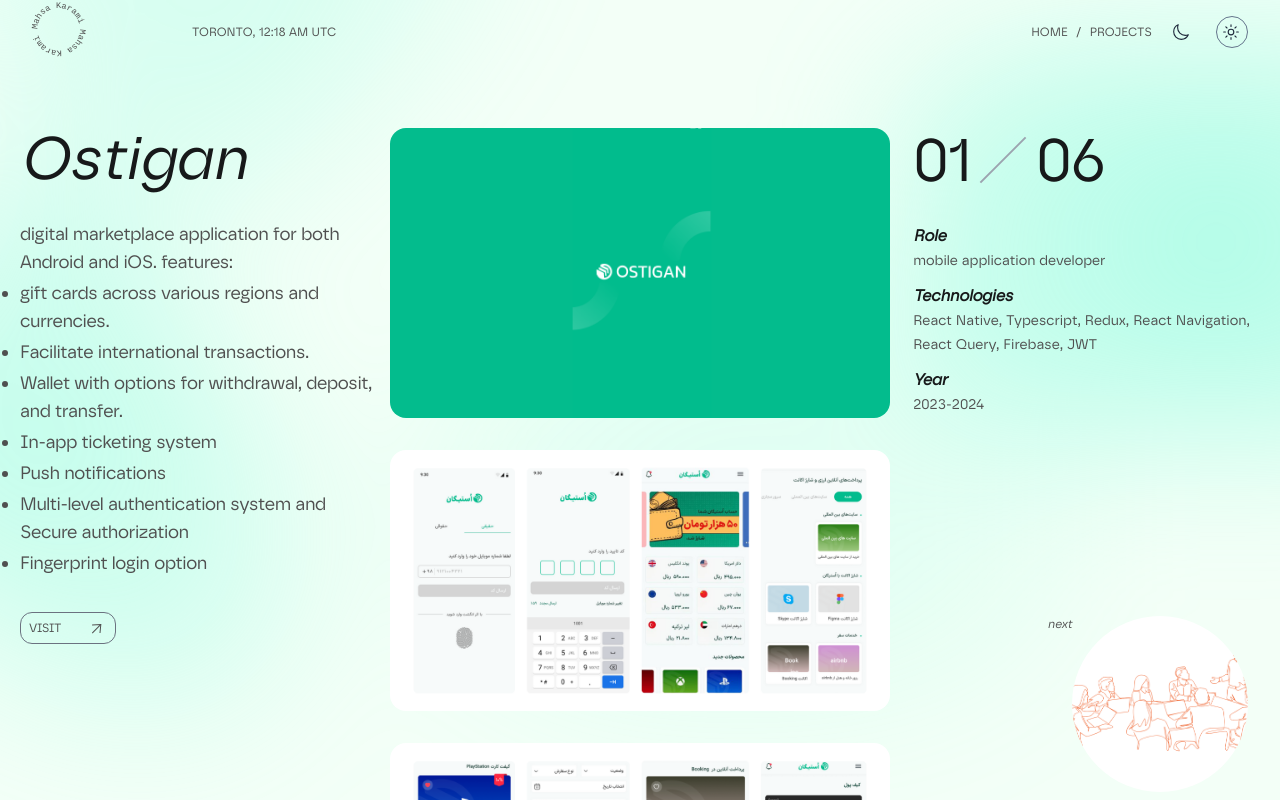
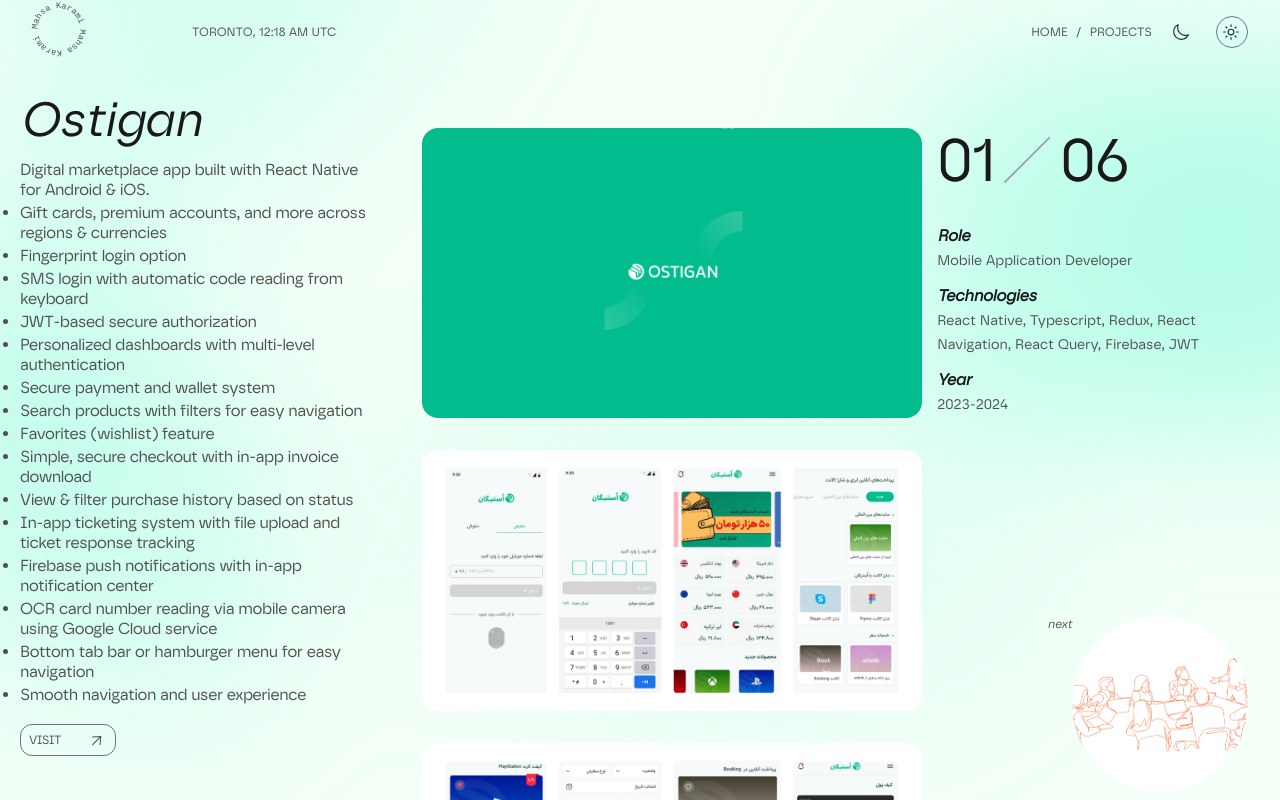
Before and after one commit to mkmi7171/portfolio, a React (Vite) app: page /projects/1 in a window 1280 px wide. Built offline with nearby package versions, Linux system fonts and the light colour scheme.

Commit message:
some changes to projects

```diff
--- a/src/components/MouseImageTrail.jsx
+++ b/src/components/MouseImageTrail.jsx
@@ -1,5 +1,7 @@
 import { useAnimate, motion } from "framer-motion";
 import React, { useRef, useState } from "react";
+import { IonIcon } from "@ionic/react";
+import {arrowDown} from "ionicons/icons";
 import pic1 from '../assets/smallPics/1.png'
 import pic2 from '../assets/smallPics/2.png'
 import pic3 from '../assets/smallPics/3.png'
@@ -57,7 +59,7 @@
             ready={isTextAnimationComplete}
         >
             <div className="flex h-[60vh] items-center px-8 justify-between">
-                <p className="hidden md:flex text-xs font-safiro-reg-i">latest projects</p>
+                <p className="hidden lg:flex text-sm font-safiro-reg-i">latest projects</p>
                 <div className="gap-8 flex flex-col justify-center items-center p-3">
                     <motion.h1
                         className="text-3xl md:text-4xl lg:text-5xl xl:text-6xl char uppercase leading-[0.9]"
@@ -81,7 +83,11 @@
                         Following are some of my recent projects in frontend and mobile application development. Scroll down to explore more!
                     </p>
                 </div>
-                <p className="hidden md:flex text-xs font-safiro-reg-i">scroll</p>
+                <div className="flex flex-col items-center hidden lg:flex gap-3">
+                <p className="text-sm font-safiro-reg-i text-center">scroll down to see more</p>
+                <IonIcon
+                    icon={arrowDown} />
+                </div>
             </div>
         </MouseImageTrail>
     );
--- a/src/components/Projects.jsx
+++ b/src/components/Projects.jsx
@@ -5,6 +5,8 @@
 import { ImageTrail } from "./MouseImageTrail";
 import InteractiveBackground from "./InteractiveBackground";
 import { useDarkMode } from "./DarkModeContext";
+import {arrowBack, arrowForward} from "ionicons/icons";
+import { IonIcon } from "@ionic/react";
 
 const Projects = () => {
     const { isDarkMode } = useDarkMode()
@@ -33,10 +35,10 @@
             <Link to={{
                 pathname: `/projects/${card.id}`,
                 state: { positionY: 0 },
-            }} className="group h-56 flex gap-2 ">
+            }} className="group h-56 flex gap-2">
                 <motion.div
                     layoutId={`project-image-${card.id}`}
-                    className="relative h-28 w-28 sm:h-32 sm:w-32 md:h-40 md:w-40 lg:w-48 lg:h-48 xl:h-56 xl:w-56  rounded-full overflow-hidden"
+                    className="relative h-28 w-28 sm:h-32 sm:w-32 md:h-40 md:w-40 lg:w-48 lg:h-48  rounded-full overflow-hidden"
                     style={{
                         borderRadius: '50%'
                     }}
@@ -51,10 +53,10 @@
                     ></div>
 
                 </motion.div>
-                <div className="h-28 w-28 sm:h-32 sm:w-32 md:h-40 md:w-40 lg:w-48 lg:h-48 xl:h-56 xl:w-56 flex rounded-full border border-gray-400 border-opacity-50 justify-center items-center relative">
-                    <div className={`absolute group-hover:rotate-90 transition-transform duration-300 h-28 w-28 sm:h-32 sm:w-32 md:h-40 md:w-40 lg:w-48 lg:h-48 xl:h-56 xl:w-56 rounded-full before:w-[2.5px] before:h-[2.5px] ${isDarkMode ? 'before:bg-white' : 'before:bg-black'} before:absolute before:left-[3px] before:top-2/3 before:rounded-full after:h-[2.5px] after:w-[2.5px] ${isDarkMode ? 'after:bg-white' : 'after:bg-black'} after:absolute after:right-[3px] after:top-1/3 after:rounded-full`}>
+                <div className="h-28 w-28 sm:h-32 sm:w-32 md:h-40 md:w-40 lg:w-48 lg:h-48 flex rounded-full border border-gray-400 border-opacity-50 justify-center items-center relative">
+                    <div className={`absolute group-hover:rotate-90 transition-transform duration-300 h-28 w-28 sm:h-32 sm:w-32 md:h-40 md:w-40 lg:w-48 lg:h-48 rounded-full before:w-[2.5px] before:h-[2.5px] ${isDarkMode ? 'before:bg-white' : 'before:bg-black'} before:absolute before:left-[3px] before:top-2/3 before:rounded-full after:h-[2.5px] after:w-[2.5px] ${isDarkMode ? 'after:bg-white' : 'after:bg-black'} after:absolute after:right-[3px] after:top-1/3 after:rounded-full`}>
                     </div>
-                    <div className="p-3 w-[6.5rem] h-[6.5rem] sm:w-[7.5rem] sm:h-[7.5rem] md:w-[9.5rem] md:h-[9.5rem] lg:w-[11.5rem] lg:h-[11.5rem] xl:w-[13.5rem] xl:h-[13.5rem] mat-bg self-center rounded-full flex flex-col justify-between items-center group-hover:scale-95 transition-all transition-400">
+                    <div className="p-3 w-[6.5rem] h-[6.5rem] sm:w-[7.5rem] sm:h-[7.5rem] md:w-[9.5rem] md:h-[9.5rem] lg:w-[11.5rem] lg:h-[11.5rem]  mat-bg self-center rounded-full flex flex-col justify-between items-center group-hover:scale-95 transition-all transition-400">
                         <span className="text-xs">NO. {index + 1}</span>
                         <p className="font-safiro-reg-i text-sm sm:text-lg md:text-xl lg:text-2xl number">{card.title}</p>
                         <span className="text-xs">2022</span>
@@ -66,7 +68,7 @@
 
     return (
         <div ref={targetRef} className="relative h-[300vh]">
-            <div ref={containerRef} className="sticky h-screen top-0 flex  flex-col overflow-hidden">
+            <div ref={containerRef} className="sticky h-screen top-0 flex flex-col overflow-hidden justify-evenly">
                 <InteractiveBackground colors={customColors} />
                 <ImageTrail />
                 <motion.div initial={animate ? { x: "-200px" } : { x: '0' }}
@@ -85,6 +87,12 @@
                             return <Card card={card} index={index} key={card.id} />;
                         })}
                     </motion.div>
+                    <div className="flex items-center gap-3 justify-center lg:hidden">
+
+                    <IonIcon icon={arrowBack} />
+                        <p className="font-safiro-reg-i">slide to the left or right </p>
+                        <IonIcon icon={arrowForward} />
+                    </div>
 
                </motion.div>
 
--- a/src/components/ProjectsArray.jsx
+++ b/src/components/ProjectsArray.jsx
@@ -38,14 +38,23 @@
         image: OstiganCard,
         title: "Ostigan",
         id: 1,
-        description: `digital marketplace application for both Android and iOS. features:<ul class="list">
-        <li>gift cards across various regions and currencies.</li>
-        <li>Facilitate international transactions.</li>
-        <li>Wallet with options for withdrawal, deposit, and transfer.</li>
-        <li>In-app ticketing system </li>
-        <li>Push notifications</li>
-        <li>Multi-level authentication system and Secure authorization</li>
-        <li>Fingerprint login option </li>
+        description: `Digital marketplace app built with React Native for Android & iOS.<ul class="list">
+
+  <li>Gift cards, premium accounts, and more across regions & currencies</li>
+  <li>Fingerprint login option</li>
+  <li>SMS login with automatic code reading from keyboard</li>
+  <li>JWT-based secure authorization</li>
+  <li>Personalized dashboards with multi-level authentication</li>
+  <li>Secure payment and wallet system</li>
+  <li>Search products with filters for easy navigation</li>
+  <li>Favorites (wishlist) feature</li>
+  <li>Simple, secure checkout with in-app invoice download</li>
+  <li>View & filter purchase history based on status</li>
+  <li>In-app ticketing system with file upload and ticket response tracking</li>
+  <li>Firebase push notifications with in-app notification center</li>
+  <li>OCR card number reading via mobile camera using Google Cloud service</li>
+  <li>Bottom tab bar or hamburger menu for easy navigation</li>
+  <li>Smooth navigation and user experience</li>
     </ul> `,
         detailedPics: [
             { src: Ostigan5, alt: 'Ostigan feature 5' },
@@ -56,9 +65,10 @@
         ],
         detailInfo:
             {
-                role: 'mobile application developer',
+                role: 'Mobile Application Developer',
                 techs: 'React Native, Typescript, Redux, React Navigation, React Query, Firebase, JWT',
                 year: '2023-2024',
+                link: 'https://ostigan.com/',
             }
 
     },
--- a/src/pages/ProjectDetail.jsx
+++ b/src/pages/ProjectDetail.jsx
@@ -35,13 +35,13 @@
     <div className="relative h-[100dvh] overflow-hidden" style={{ backgroundColor: isDarkMode ? "#191818" : project.color }}>
       <div className="w-full flex justify-between items-start">
         <InteractiveBackground colors={customColors} />
-        <div className="flex-[1.4] lg:flex-[0.3] h-full pt-20 lg:pt-24 xl:pt-32 px-3
+        <div className="flex-[1.4] lg:flex-[0.3] h-full pt-20 lg:pt-24 px-3
         sm:px-5 lg:pr-12 z-40">
           <AnimatedWrapper duration={0.6} delay={0.2}>
-            <h1 className="text-2xl sm:text-3xl md:text-4xl xl:text-6xl font-safiro-reg-i number">{project.title}</h1>
+            <h1 className="text-2xl sm:text-3xl md:text-4xl xl:text-5xl font-safiro-reg-i number">{project.title}</h1>
           </AnimatedWrapper>
           <AnimatedWrapper duration={0.6} delay={0.3}>
-            <div dangerouslySetInnerHTML={{ __html: project.description }} className="text-xs sm:text-sm sm:text-base xl:text-lg py-2 lg:py-6 xl:py-8 sm:tracking-tight" />
+            <div dangerouslySetInnerHTML={{ __html: project.description }} className="text-xs sm:text-sm sm:text-base lg:leading-4 xl:text-[16px]  xl:leading-5  py-2 lg:py-4 sm:tracking-tight" />
           </AnimatedWrapper>
           <AnimatedWrapper duration={0.6} delay={0.4}>
             <div className={`cursor-pointer overflow-hidden relative group border w-24 h-8 ${isDarkMode ? 'border-gray-100' : 'border-gray-500'} flex items-center rounded-xl`}>
@@ -61,7 +61,7 @@
           </AnimatedWrapper>
 
         </div>
-        <div className="flex-[0.9] z-40 lg:flex-[0.3] flex flex-col px-2 gap-2 lg:gap-8 h-full pt-20 lg:pt-24 xl:pt-32">
+        <div className="flex-[0.9] z-40 lg:flex-[0.28] flex flex-col px-2 gap-2 lg:gap-8 h-full pt-20 lg:pt-24 xl:pt-32 ">
           <AnimatedWrapper duration={0.6} delay={0.2}>
             <div className="flex items-center">
               <span className="text-2xl sm:text-3xl md:text-4xl xl:text-6xl tracking-tight number">0{project.id}</span>
@@ -89,7 +89,7 @@
         </div>
       </div>
       <div
-        className={`px-3 sm:px-5 lg:px-0 my-4 lg:my-0 lg:top-0 lg:w-[39%] lg:pt-24 xl:pt-32 lg:left-[30.5%] relative lg:absolute z-40 slider lg:h-screen lg:pb-8 ${animationDone ? "overflow-y-scroll" : ""
+        className={`px-3 sm:px-5 lg:px-0 my-4 lg:my-0 lg:top-0 lg:w-[39%] lg:pt-24 xl:pt-32 lg:left-[33%] relative lg:absolute z-40 slider lg:h-screen lg:pb-8 ${animationDone ? "overflow-y-scroll" : ""
           }`}
       >
         <motion.div
```
